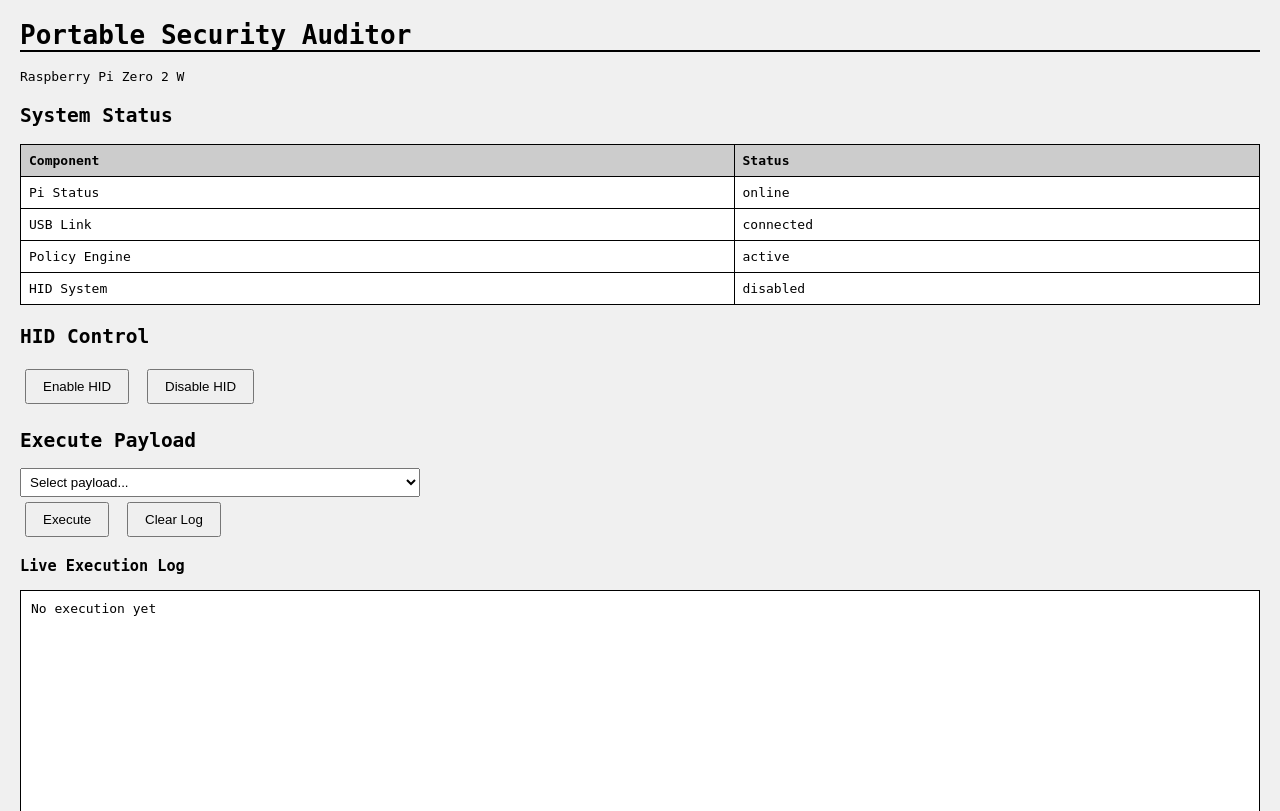
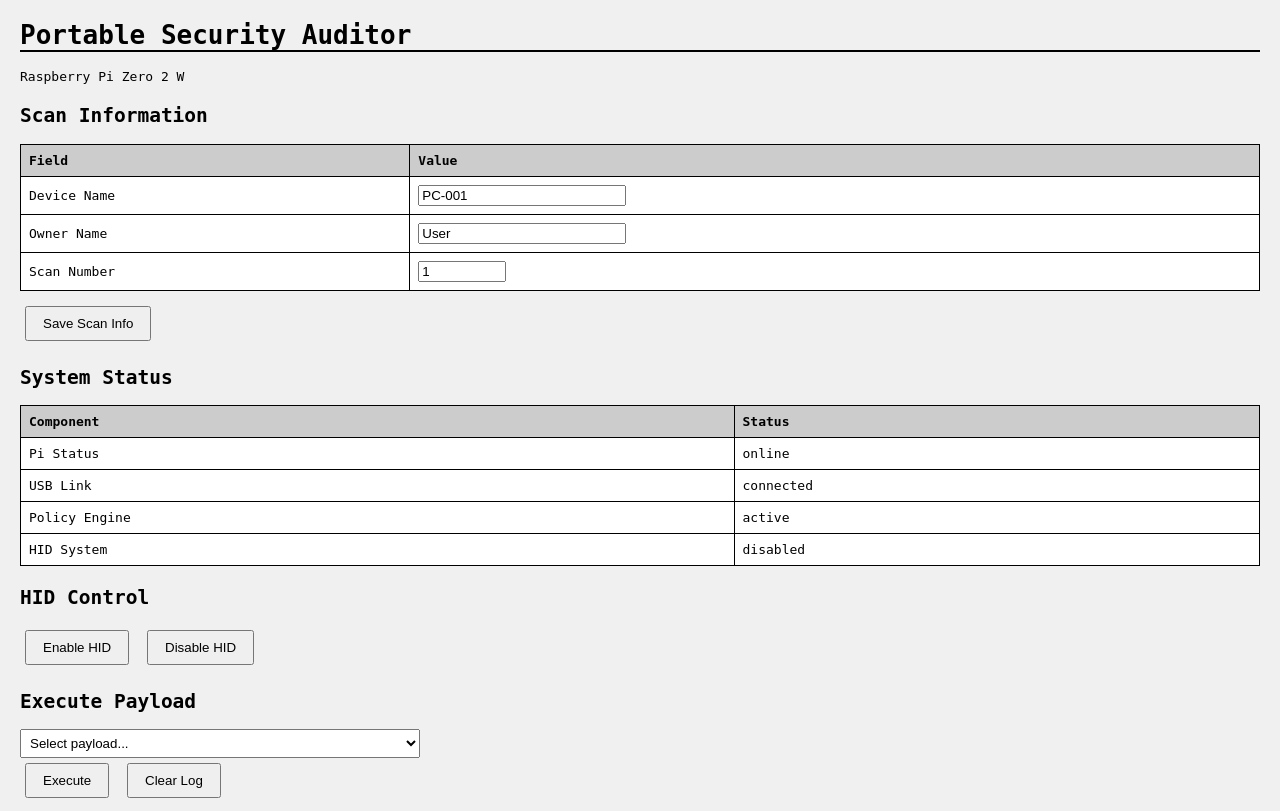
Before and after one commit to sahilbhatt99/Portable-Security-Auditor-using-Raspberry-Pi-Zero-2-W, a Flask app: page / in a window 1280 px wide. Shown: the top 811 px of the page. Run offline with Flask 3, Linux system fonts and the light colour scheme.

Commit message:
Add scan metadata and organized file storage - Device name, owner name, scan number inputs - Files organized: uploads/YYYYMMDD_HHMMSS_scanN_device_owner/ - Auto-create directories per scan - Save scan info before executing payloads

```diff
--- a/app.py
+++ b/app.py
@@ -3,7 +3,7 @@ from datetime import datetime
 import json
 import os
 from hid import HIDController
-from portal.upload_server import start_background
+from portal.upload_server import start_background, set_scan_metadata
 
 # Try to import parser, but don't fail if unavailable
 try:
@@ -170,6 +170,26 @@ def hid_clear_log():
     hid_controller.clear_live_log()
     return jsonify({"success": True})
 
+@app.route('/scan/set-metadata', methods=['POST'])
+def set_metadata():
+    """Set scan metadata for file organization"""
+    try:
+        data = request.get_json()
+        device_name = data.get('device_name', 'unknown')
+        owner_name = data.get('owner_name', 'unknown')
+        scan_number = data.get('scan_number', 1)
+
+        set_scan_metadata(device_name, owner_name, scan_number)
+
+        return jsonify({
+            "success": True,
+            "device_name": device_name,
+            "owner_name": owner_name,
+            "scan_number": scan_number
+        })
+    except Exception as e:
+        return jsonify({"error": str(e)}), 400
+
 # Report Generation Routes
 
 @app.route('/report/generate', methods=['POST'])
--- a/portal/__init__.py
+++ b/portal/__init__.py
@@ -2,6 +2,6 @@
 Portal package for file upload server.
 """
 
-from .upload_server import start_background, start_upload_server
+from .upload_server import start_background, start_upload_server, set_scan_metadata
 
-__all__ = ['start_background', 'start_upload_server']
+__all__ = ['start_background', 'start_upload_server', 'set_scan_metadata']
--- a/portal/upload_server.py
+++ b/portal/upload_server.py
@@ -2,12 +2,38 @@ from http.server import BaseHTTPRequestHandler, HTTPServer
 import os
 import threading
 import logging
+from datetime import datetime
 
-UPLOAD_DIR = "uploads"
-os.makedirs(UPLOAD_DIR, exist_ok=True)
+BASE_UPLOAD_DIR = "uploads"
+os.makedirs(BASE_UPLOAD_DIR, exist_ok=True)
 
 logging.basicConfig(level=logging.INFO)
 logger = logging.getLogger('UploadServer')
+
+# Store current scan metadata
+current_scan = {
+    'device_name': 'unknown',
+    'owner_name': 'unknown',
+    'scan_number': 1
+}
+
+def set_scan_metadata(device_name, owner_name, scan_number):
+    """Set metadata for current scan"""
+    current_scan['device_name'] = device_name
+    current_scan['owner_name'] = owner_name
+    current_scan['scan_number'] = scan_number
+
+def get_upload_directory():
+    """Generate upload directory based on current scan metadata"""
+    timestamp = datetime.now().strftime("%Y%m%d_%H%M%S")
+    device = current_scan['device_name'].replace(' ', '_')
+    owner = current_scan['owner_name'].replace(' ', '_')
+    scan_num = current_scan['scan_number']
+
+    dir_name = f"{timestamp}_scan{scan_num}_{device}_{owner}"
+    upload_dir = os.path.join(BASE_UPLOAD_DIR, dir_name)
+    os.makedirs(upload_dir, exist_ok=True)
+    return upload_dir
 
 class Handler(BaseHTTPRequestHandler):
     def log_message(self, format, *args):
@@ -26,12 +52,13 @@ class Handler(BaseHTTPRequestHandler):
             data = self.rfile.read(length)
 
             filename = self.headers.get("X-Filename", "upload.bin")
-            filepath = os.path.join(UPLOAD_DIR, filename)
+            upload_dir = get_upload_directory()
+            filepath = os.path.join(upload_dir, filename)
 
             with open(filepath, "wb") as f:
                 f.write(data)
 
-            logger.info(f"✓ Received file: {filename} ({length} bytes)")
+            logger.info(f"✓ Received: {filename} ({length} bytes) -> {upload_dir}")
 
             self.send_response(200)
             self.send_header('Content-Type', 'text/plain')
--- a/templates/index.html
+++ b/templates/index.html
@@ -20,6 +20,16 @@
 <body>
     <h1>Portable Security Auditor</h1>
     <p>Raspberry Pi Zero 2 W</p>
+
+    <h2>Scan Information</h2>
+    <table>
+        <tr><th>Field</th><th>Value</th></tr>
+        <tr><td>Device Name</td><td><input type="text" id="device-name" value="PC-001" style="width:200px"></td></tr>
+        <tr><td>Owner Name</td><td><input type="text" id="owner-name" value="User" style="width:200px"></td></tr>
+        <tr><td>Scan Number</td><td><input type="number" id="scan-number" value="1" min="1" style="width:80px"></td></tr>
+    </table>
+    <button onclick="saveScanInfo()">Save Scan Info</button>
+    <p id="scan-msg"></p>
 
     <h2>System Status</h2>
     <table>
@@ -60,6 +70,28 @@
                 document.getElementById('usb-status').textContent = d.system.usb_link;
                 document.getElementById('policy-status').textContent = d.system.policy_engine;
                 document.getElementById('hid-status').textContent = d.system.hid_enabled ? 'enabled' : 'disabled';
+            });
+        }
+
+        function saveScanInfo() {
+            const device = document.getElementById('device-name').value;
+            const owner = document.getElementById('owner-name').value;
+            const scan = document.getElementById('scan-number').value;
+
+            fetch('/scan/set-metadata', {
+                method: 'POST',
+                headers: {'Content-Type': 'application/json'},
+                body: JSON.stringify({
+                    device_name: device,
+                    owner_name: owner,
+                    scan_number: parseInt(scan)
+                })
+            }).then(r => r.json()).then(d => {
+                if (d.success) {
+                    document.getElementById('scan-msg').innerHTML = '<span class="success">Scan info saved. Files will be organized by: ' + device + '_' + owner + '_scan' + scan + '</span>';
+                } else {
+                    document.getElementById('scan-msg').innerHTML = '<span class="error">Failed to save</span>';
+                }
             });
         }
 
```
